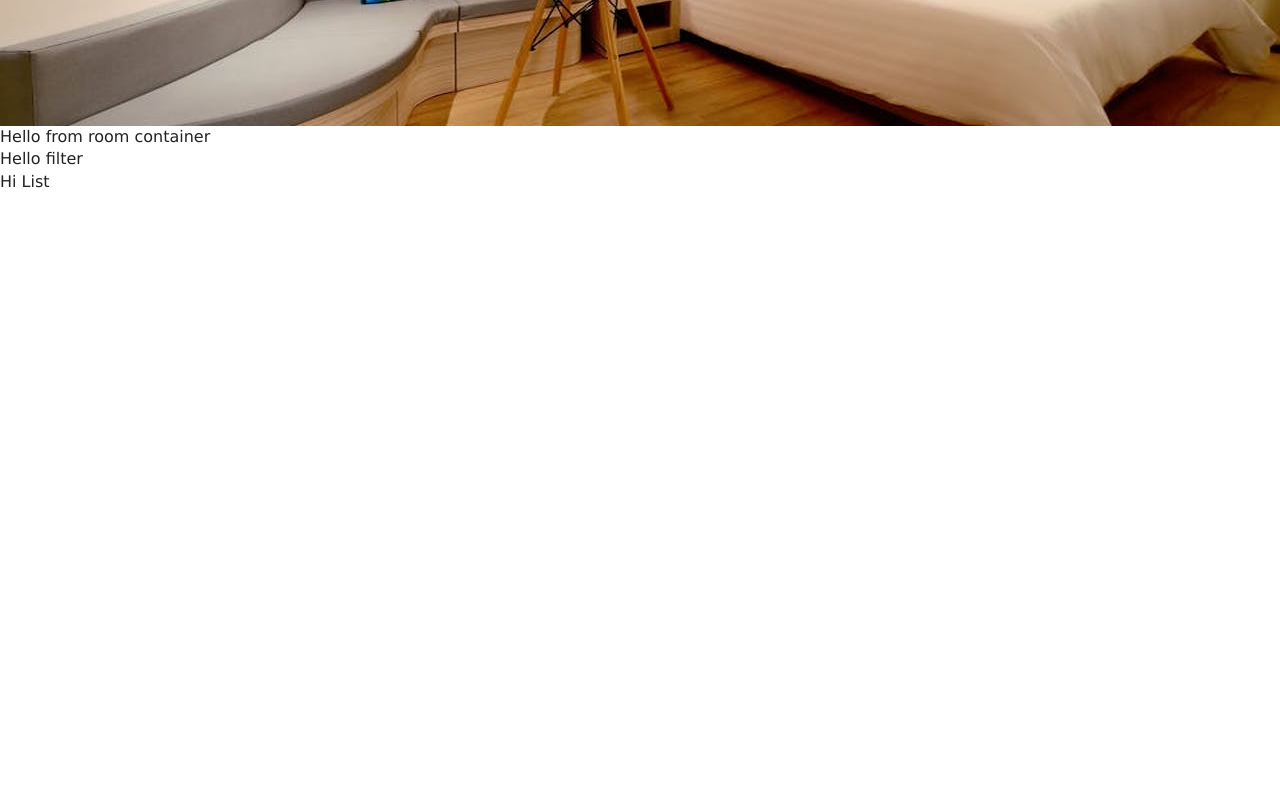
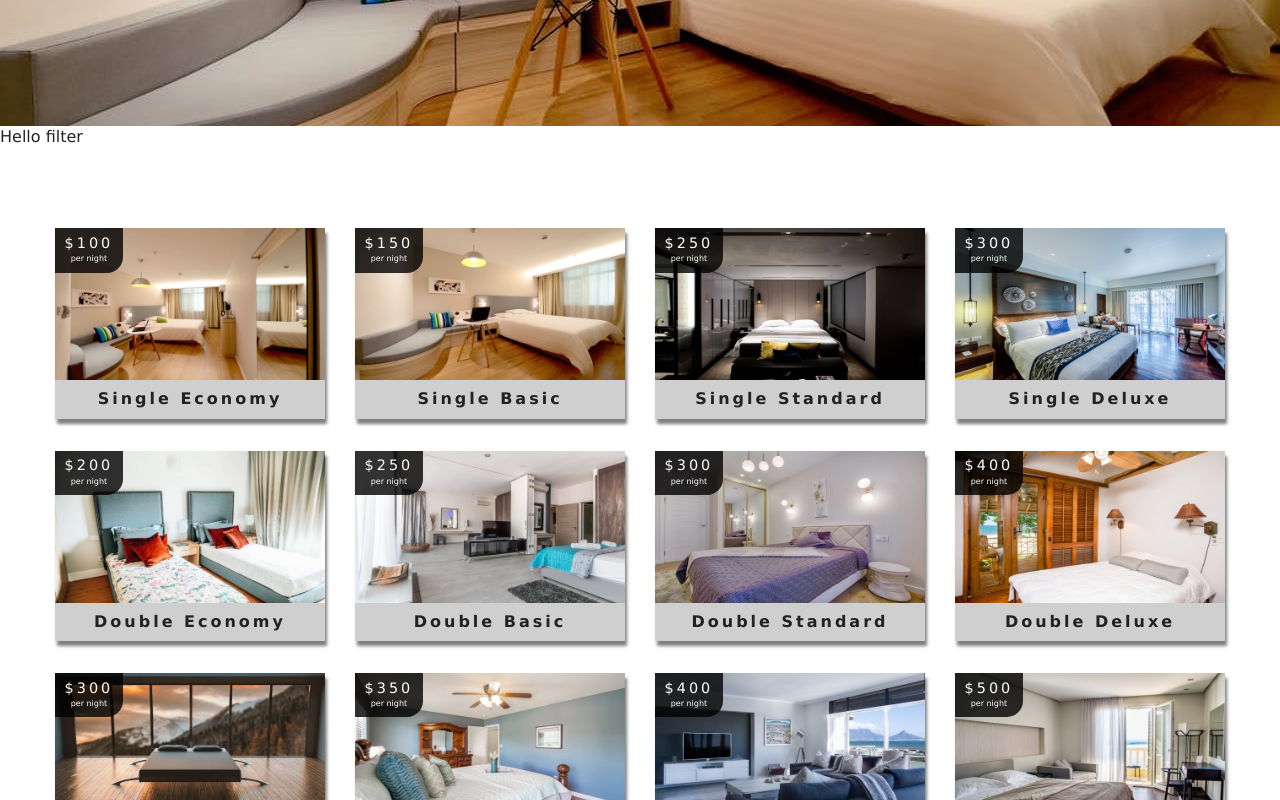
Before and after one commit to AbuchiKings/resort, a React (Create React App) app: page /rooms in a window 1280 px wide. Shown: the part 420-1220 px from the top of the page. Before the commit the page ends 800 px from the top, so only its background shows below. Built offline with nearby package versions, Linux system fonts and the light colour scheme.

Commit message:
Added roomslist component. Users can view lists of rooms

```diff
--- a/src/components/RoomsContainer.js
+++ b/src/components/RoomsContainer.js
@@ -1,34 +1,60 @@
 import React from 'react';
 import RoomsFilter from './RoomsFilter';
 import RoomsList from './RoomsList';
-import { RoomConsumer } from '../context'
 import Loading from './Loading';
-function RoomsContainer() {
+import { withRoomConsumer } from "../context";
+
+function RoomsContainer({ context }) {
+    const { loading, sortedRooms, rooms } = context;
+    if (loading) {
         return (
-        <RoomConsumer>
-            {
-                (value) => {
-                    console.log(value)
-                    const { loading, sortedRooms, rooms } = value;
-                    if(loading){
-                        return(
             <Loading></Loading>
         )
     }
     return (
         <div>
-                            Hello from room container
             <RoomsFilter rooms={rooms} />
             <RoomsList rooms={sortedRooms} />
         </div>
     )
+
 }
-            }
-        </RoomConsumer>
 
-    )
-}
+export default withRoomConsumer(RoomsContainer)
+
+
+// import React from 'react';
+// import RoomsFilter from './RoomsFilter';
+// import RoomsList from './RoomsList';
+// import { RoomConsumer } from '../context'
+// import Loading from './Loading';
+// import withRoomConsumer from './RoomsContainer';
+//function RoomsContainer() {
+//     return (
+//         <RoomConsumer>
+//             {
+//                 (value) => {
+//                     console.log(value)
+//                     const { loading, sortedRooms, rooms } = value;
+//                     if(loading){
+//                         return(
+//                             <Loading></Loading>
+//                         )
+//                     }
+//                     return (
+//                         <div>
+//                             Hello from room container
+//                             <RoomsFilter rooms={rooms} />
+//                             <RoomsList rooms={sortedRooms} />
+//                         </div>
+//                     )
+//                 }
+//             }
+//         </RoomConsumer>
+
+//     )
+// }
 
 
 
-export default RoomsContainer;
+// export default RoomsContainer;
--- a/src/components/RoomsList.js
+++ b/src/components/RoomsList.js
@@ -1,10 +1,26 @@
 import React from 'react';
+import Room from './Room';
 
-function RoomsList() {
+function RoomsList({ rooms }) {
+    if (rooms.length === 0) {
+        return (
+            <div className="empty-search">
+                <h3>Unfortunately, no rooms matched your search parameter</h3>
+            </div>
+        )
+
+    }
+
     return (
-        <div>
-            Hi List
-        </div>
+        <section className="roomslist">
+            <div className="roomslist-center">
+                {
+                    rooms.map((item) => {
+                        return <Room key={item.id} room={item} />;
+                    })
+                }
+            </div>
+        </section>
     );
 }
 
--- a/src/context.js
+++ b/src/context.js
@@ -41,7 +41,7 @@ class RoomProvider extends Component {
 
     getRoom = (slug) => {
         let tempRooms = [...this.state.rooms];
-      let room =  tempRooms.find(room => {
+        let room = tempRooms.find(room => {
             return room.slug === slug;
         })
         return room;
@@ -57,4 +57,19 @@ class RoomProvider extends Component {
 }
 const RoomConsumer = RoomContext.Consumer;
 
-export  { RoomProvider, RoomContext, RoomConsumer }
+
+export function withRoomConsumer(Component) {
+    return function ConsumerWrapper(props) {
+
+        return (
+            <RoomConsumer>
+                {value => <Component {...props} context={value} />}
+            </RoomConsumer>
+        )
+
+    }
+
+}
+
+
+export { RoomProvider, RoomContext, RoomConsumer }
```
Lines whose indentation alone changed are shown as unchanged.
